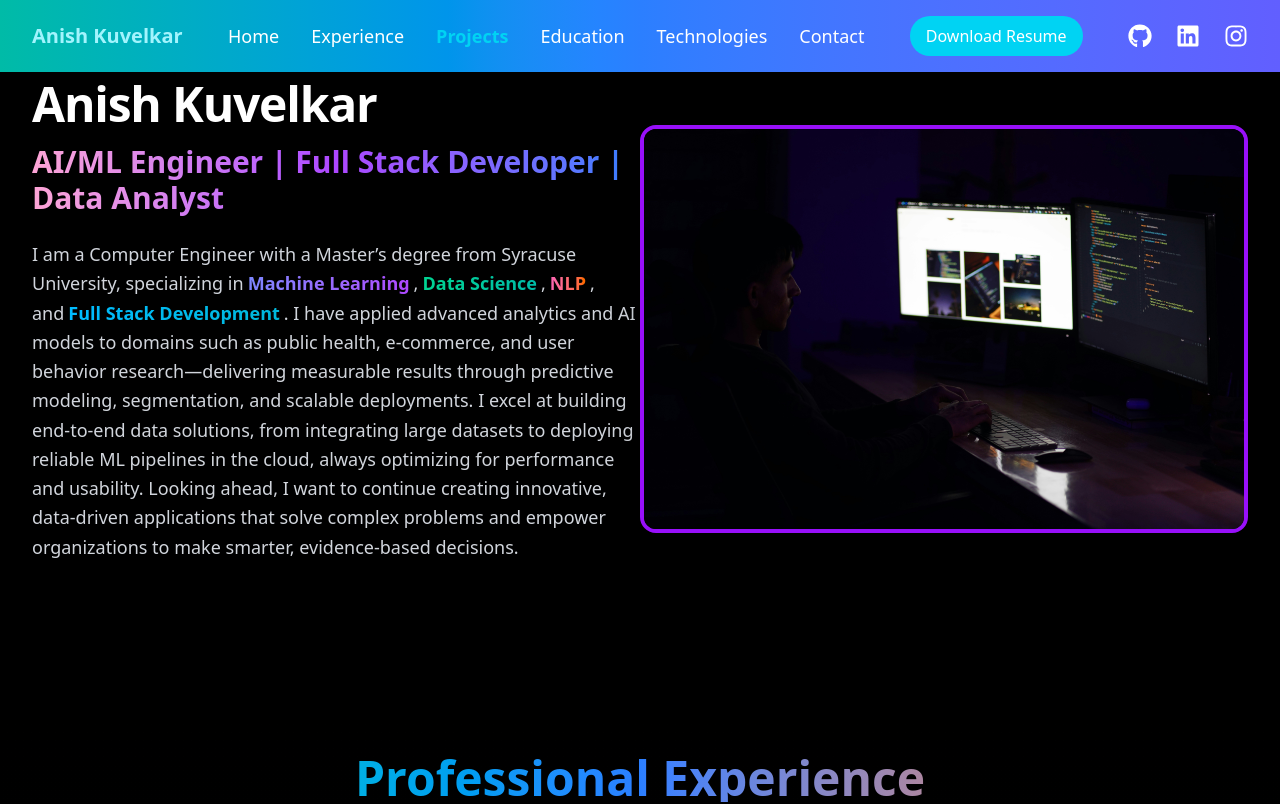
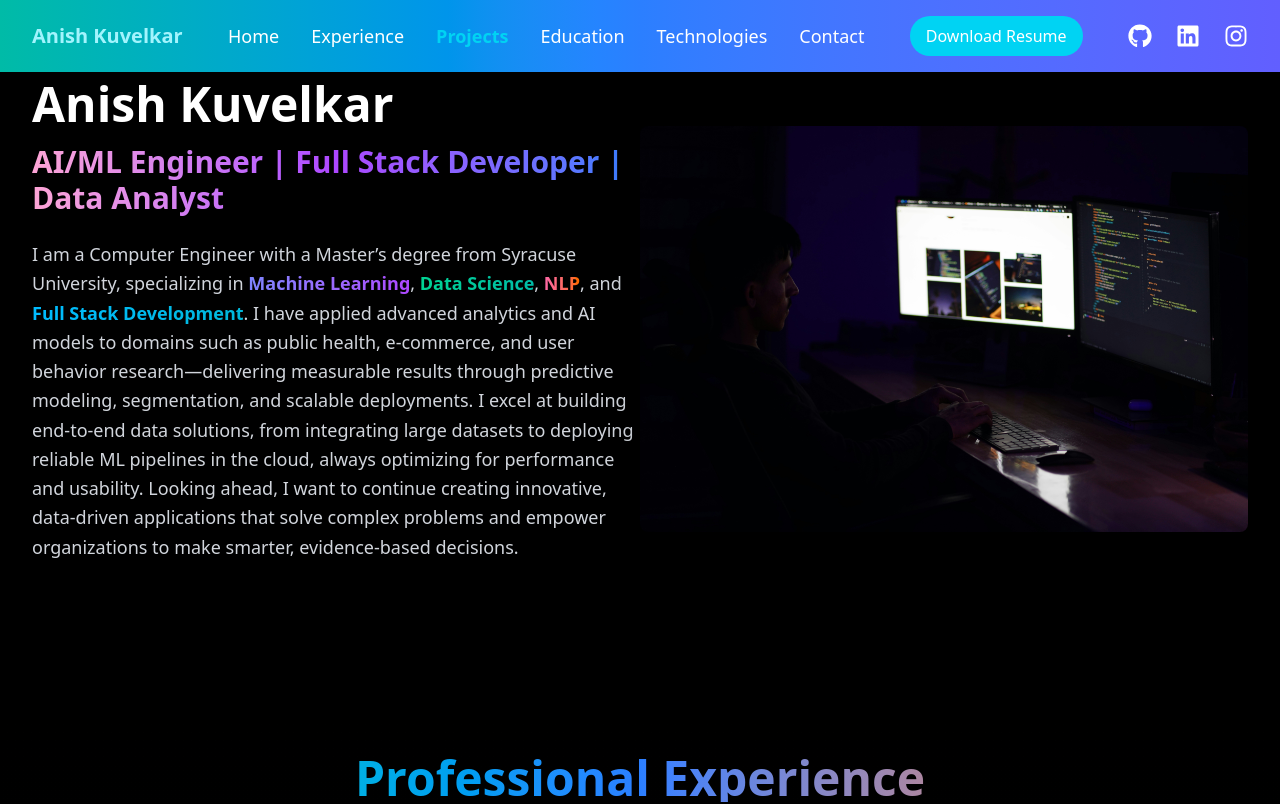
Before and after one commit to anishkuvelkar/Portfolio, a React (Vite) app: page /#projects in a window 1280 px wide. Shown: the top 804 px of the page. Built offline with nearby package versions, Linux system fonts and the light colour scheme.

Commit message:
Update hero.jsx

```diff
--- a/src/sections/hero.jsx
+++ b/src/sections/hero.jsx
@@ -12,7 +12,7 @@ const Hero = () => {
       <div className="w-full lg:w-1/2">
         {/* Animate the Name */}
         <motion.h1
-          className="text-5xl font-extrabold mb-4 tracking-tight"
+          className="text-5xl font-bold mb-4"
           initial={{ opacity: 0, y: -20 }}
           animate={{ opacity: 1, y: 0 }}
           transition={{ duration: 1 }}
@@ -22,7 +22,7 @@ const Hero = () => {
 
         {/* Animate the Role/Description */}
         <motion.p
-          className="text-3xl font-semibold mb-6 bg-gradient-to-r from-pink-300 via-purple-500 to-blue-500 bg-clip-text text-transparent drop-shadow-lg"
+          className="text-3xl font-semibold mb-6 bg-gradient-to-r from-pink-300 via-purple-500 to-blue-500 bg-clip-text text-transparent"
           initial={{ opacity: 0, x: -20 }}
           animate={{ opacity: 1, x: 0 }}
           transition={{ delay: 0.5, duration: 1 }}
@@ -38,10 +38,10 @@ const Hero = () => {
           transition={{ delay: 1, duration: 1 }}
         >
           I am a Computer Engineer with a Master’s degree from Syracuse University, specializing in
-          <span className="mx-1 bg-gradient-to-r from-indigo-400 to-purple-500 bg-clip-text text-transparent font-bold drop-shadow-md hover:scale-105 hover:drop-shadow-xl transition duration-300 ease-in-out cursor-pointer">Machine Learning</span>,
-          <span className="mx-1 bg-gradient-to-r from-emerald-400 to-teal-500 bg-clip-text text-transparent font-bold drop-shadow-md hover:scale-105 hover:drop-shadow-xl transition duration-300 ease-in-out cursor-pointer">Data Science</span>,
-          <span className="mx-1 bg-gradient-to-r from-pink-400 to-orange-500 bg-clip-text text-transparent font-bold drop-shadow-md hover:scale-105 hover:drop-shadow-xl transition duration-300 ease-in-out cursor-pointer">NLP</span>, and
-          <span className="mx-1 bg-gradient-to-r from-sky-400 to-cyan-500 bg-clip-text text-transparent font-bold drop-shadow-md hover:scale-105 hover:drop-shadow-xl transition duration-300 ease-in-out cursor-pointer">Full Stack Development</span>.
+          <span className="bg-gradient-to-r from-indigo-400 to-purple-500 bg-clip-text text-transparent font-semibold"> Machine Learning</span>,
+          <span className="bg-gradient-to-r from-emerald-400 to-teal-500 bg-clip-text text-transparent font-semibold"> Data Science</span>,
+          <span className="bg-gradient-to-r from-pink-400 to-orange-500 bg-clip-text text-transparent font-semibold"> NLP</span>, and
+          <span className="bg-gradient-to-r from-sky-400 to-cyan-500 bg-clip-text text-transparent font-semibold"> Full Stack Development</span>.
           I have applied advanced analytics and AI models to domains such as public health, e-commerce, and user behavior research—delivering measurable results through predictive modeling, segmentation, and scalable deployments.
           I excel at building end-to-end data solutions, from integrating large datasets to deploying reliable ML pipelines in the cloud, always optimizing for performance and usability.
           Looking ahead, I want to continue creating innovative, data-driven applications that solve complex problems and empower organizations to make smarter, evidence-based decisions.
@@ -53,7 +53,7 @@ const Hero = () => {
         <motion.img
           src={HeroImg}
           alt="Anish"
-          className="rounded-2xl shadow-2xl max-w-full h-auto border-4 border-purple-600 hover:scale-105 transition duration-500 ease-in-out"
+          className="rounded-lg shadow-2xl max-w-full h-auto"
           initial={{ opacity: 0, x: 50 }}
           animate={{ opacity: 1, x: 0 }}
           transition={{ delay: 1.5, duration: 1 }}
```
